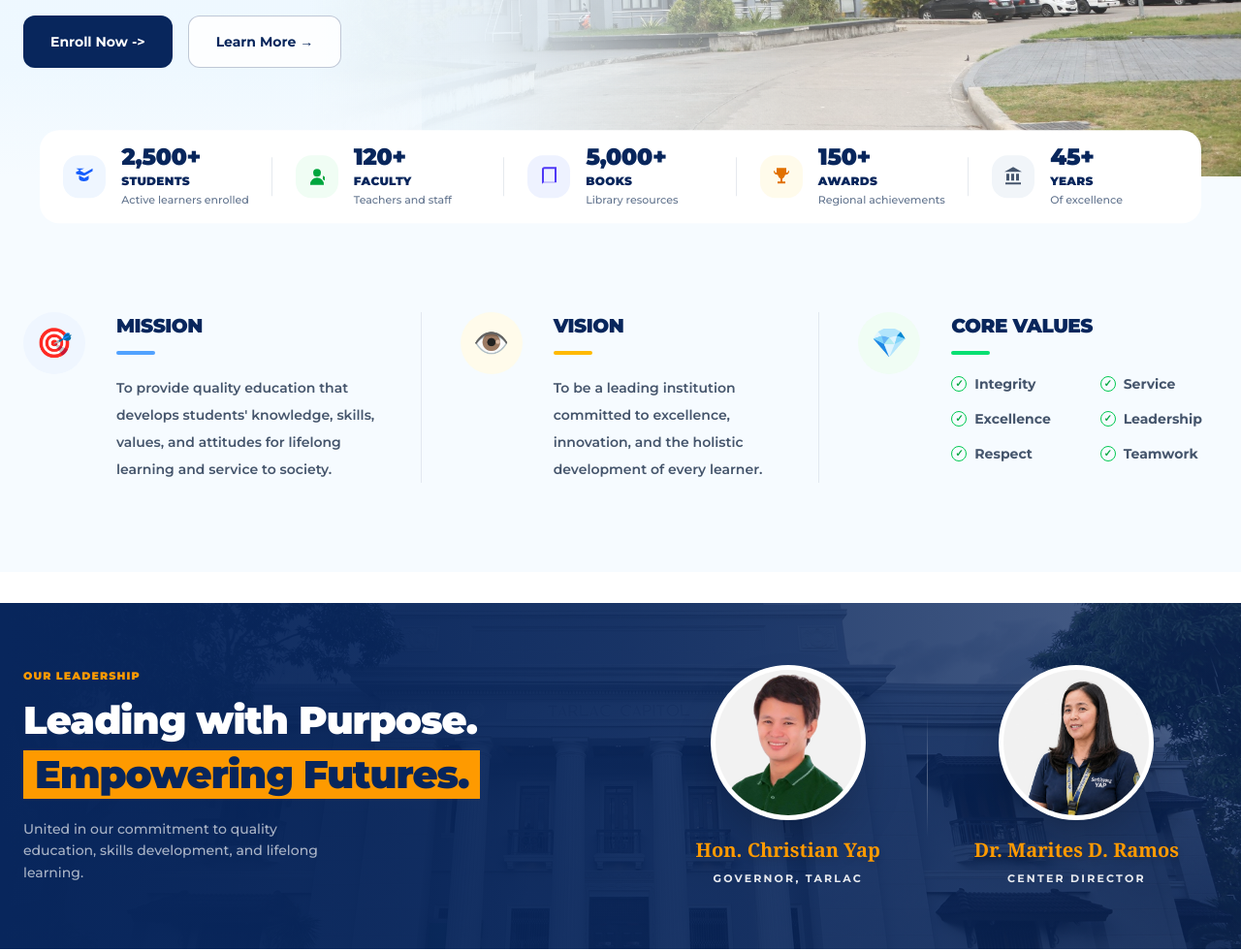
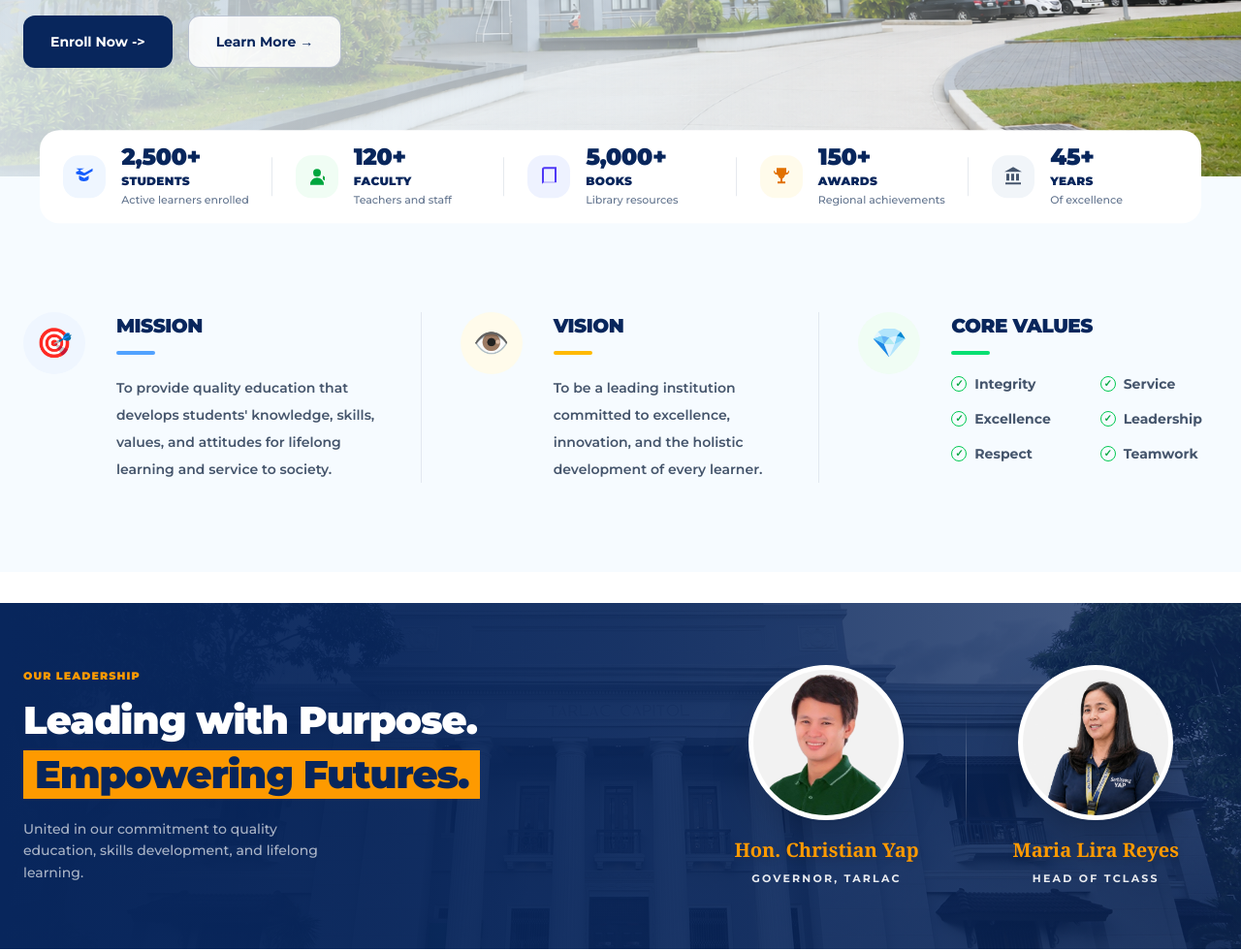
Before and after one commit to JanreyDev/Tclass, a Next.js app in the folder web-tclass/: page / in a window 1280 px wide. Shown: the part 582-1563 px from the top of the page at 97% size. Built offline with nearby package versions, Linux system fonts and the light colour scheme.

Commit message:
UI Updates: Hero section background gradient fix, updated Center Director name and title

```diff
--- a/web-tclass/app/page.tsx
+++ b/web-tclass/app/page.tsx
@@ -225,9 +225,7 @@ export default function Home() {
 
       <section className="relative isolate overflow-visible">
         <div className="absolute inset-0 -z-20 bg-[#eef8ff]" />
-        <div className="absolute inset-y-0 right-0 -z-10 w-full bg-[linear-gradient(90deg,#eef8ff_0%,#eef8ff_25%,rgba(238,248,255,.92)_39%,rgba(255,255,255,.18)_66%,rgba(255,255,255,0)_100%),url('/tclass.jpg')] bg-cover bg-[center_right]" />
-        <div className="absolute inset-0 -z-10 bg-[radial-gradient(circle_at_68%_16%,rgba(255,255,255,.75),transparent_25%),linear-gradient(180deg,rgba(255,255,255,.05),rgba(238,248,255,.08))]" />
-        <div className="absolute bottom-0 left-0 -z-10 h-28 w-[34%] bg-gradient-to-b from-transparent to-[#f6fbff]" />
+        <div className="absolute inset-y-0 right-0 -z-10 w-full bg-[linear-gradient(90deg,rgba(238,248,255,0.85)_0%,rgba(238,248,255,0.6)_50%,transparent_100%),url('/tclass.jpg')] bg-cover bg-center" />
         <div className="mx-auto grid min-h-[560px] max-w-[1280px] items-center px-5 pb-28 pt-16 lg:grid-cols-[1.2fr_0.8fr] lg:px-6">
           <div>
             <p className="mb-4 text-[13px] font-black uppercase tracking-wide text-amber-500">Welcome to TCLASS</p>
@@ -359,12 +357,12 @@ export default function Home() {
                    <div className="absolute inset-0 bg-black/5 group-hover:bg-transparent transition duration-300 z-10" />
                   <img
                     src="/mara.png"
-                    alt="Dr. Marites D. Ramos"
+                    alt="Maria Lira Reyes"
                     className="w-full h-full object-cover object-top scale-110 transition duration-500 group-hover:scale-125"
                   />
                 </div>
-                <p className="text-[20px] font-serif font-bold text-[#fe9a00] tracking-normal drop-shadow-md">Dr. Marites D. Ramos</p>
-                <p className="text-[11px] text-white/90 font-bold mt-1.5 tracking-[0.2em] uppercase">Center Director</p>
+                <p className="text-[20px] font-serif font-bold text-[#fe9a00] tracking-normal drop-shadow-md">Maria Lira Reyes</p>
+                <p className="text-[11px] text-white/90 font-bold mt-1.5 tracking-[0.2em] uppercase">Head of TCLASS</p>
               </div>
 
             </div>
```
Also changed, not shown: web-tclass/public/ChatGPT Image Jun 6, 2026, 11_18_59 AM.png (deleted), web-tclass/public/tclass.jpg.
